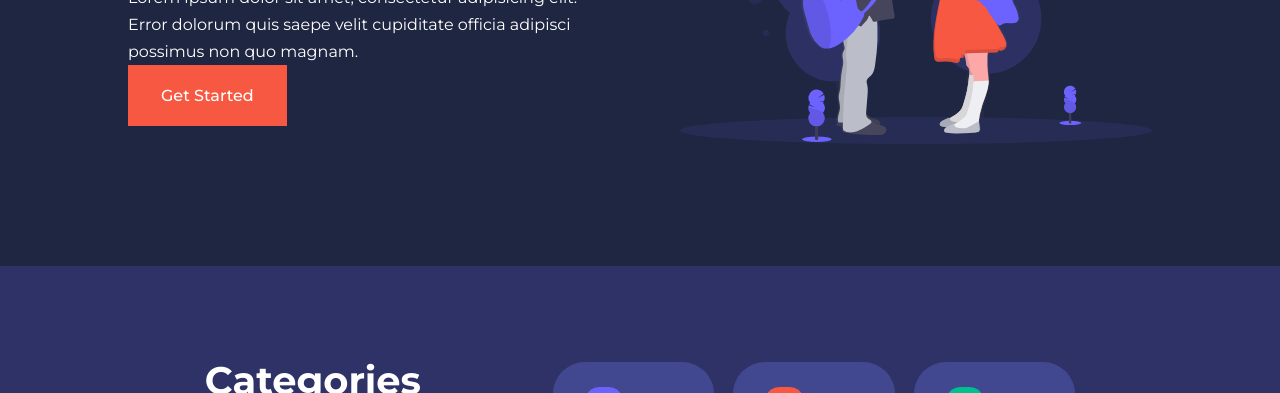
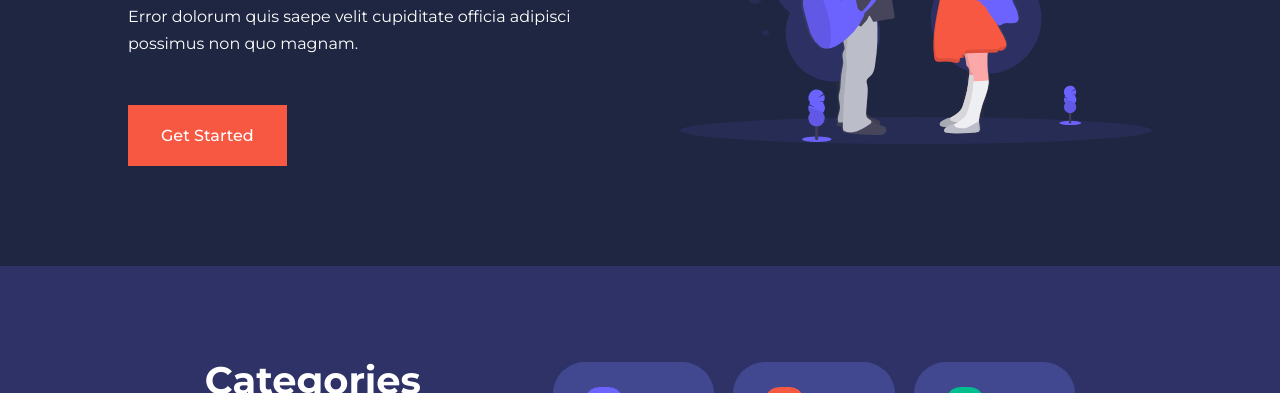
Before and after one commit to Ancestor247/Responsive-Website, a plain HTML site: page index.html in a window 1280 px wide. Shown: the part 374-767 px from the top of the page. Drawn offline with nearby package versions, Linux system fonts and the light colour scheme.

Commit message:
last update

```diff
--- a/css/style.css
+++ b/css/style.css
@@ -88,8 +88,12 @@ img{
     border: 1px solid transparent;
     font-weight: 500;
     transition: var(--transition);
+    margin-top: 3rem;
 }
 
+.f__p{
+    margin-top: 2rem;
+}
 .btn:hover{
     background: transparent;
     color: var(--color-white);
--- a/index.html
+++ b/index.html
@@ -41,7 +41,7 @@
       <div class="container header__container">
         <div class="header__left">
           <h1>Grow your skills to advance your career path</h1>
-          <p>
+          <p class="f__p">
             Lorem ipsum dolor sit amet, consectetur adipisicing elit. Error
             dolorum quis saepe velit cupiditate officia adipisci possimus non
             quo magnam.
```
